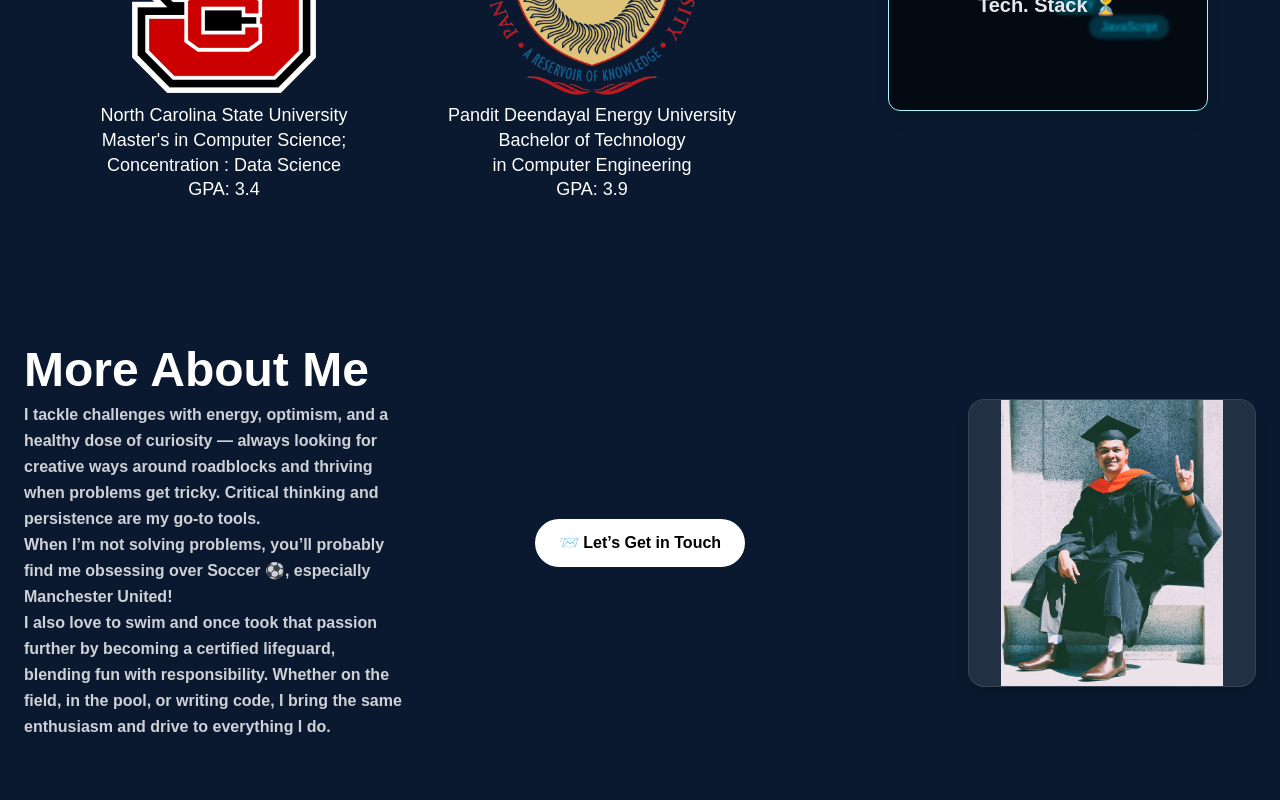
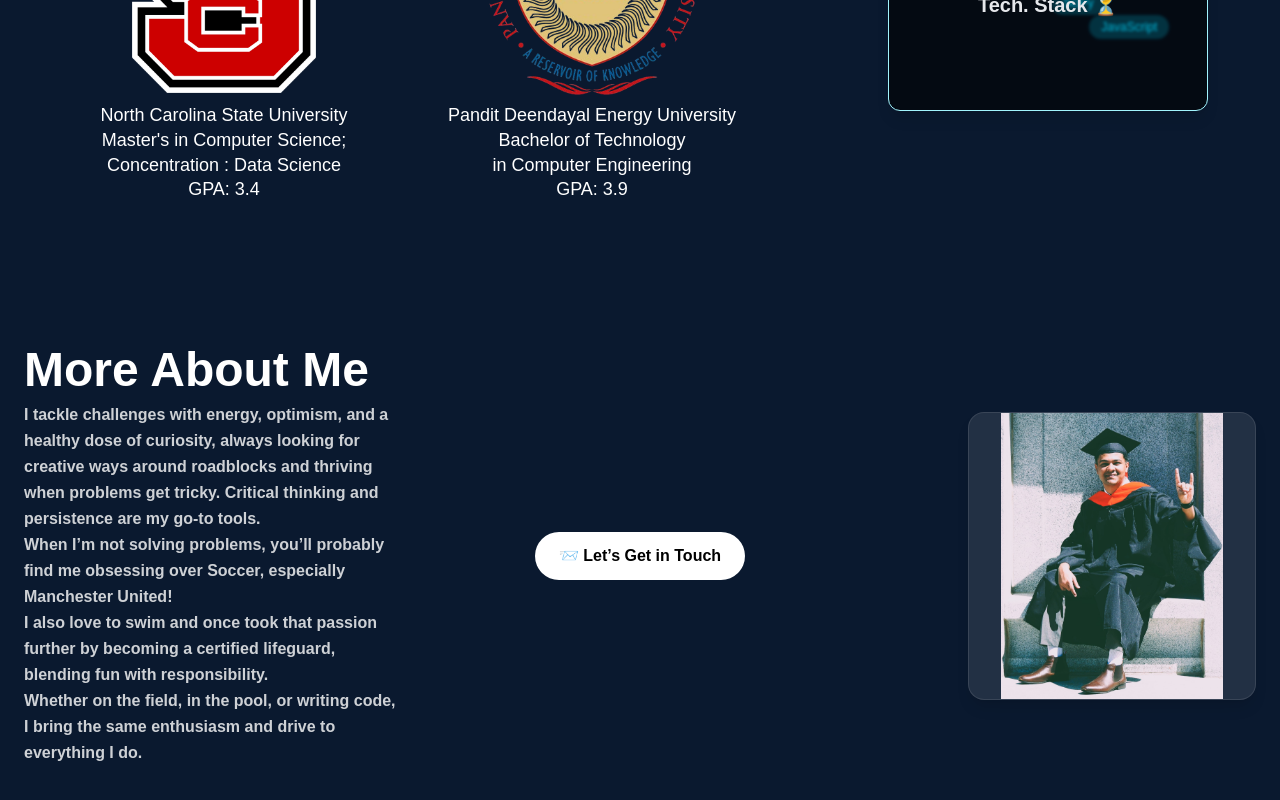
Before and after one commit to DivijShah/divij-portfolio, a Next.js app: page / in a window 1280 px wide. Shown: the part 2225-3025 px from the top of the page. Built offline with nearby package versions, Linux system fonts and the light colour scheme.

Commit message:
Add Vercel Analytics component and layout improvements

```diff
--- a/app/layout.js
+++ b/app/layout.js
@@ -27,6 +27,7 @@ export default function RootLayout({ children }) {
 
         {/* Page content */}
         {children}
+        <Analytics />
       </body>
     </html>
   );
--- a/app/page.js
+++ b/app/page.js
@@ -537,9 +537,9 @@ const colorMap = {
       <div className="space-y-4">
         <h2 className="text-5xl font-bold mb-2">More About Me</h2>
         <p className="text-base font-semibold leading-relaxed text-white/80">
-          I tackle challenges with energy, optimism, and a healthy dose of curiosity — always looking for creative ways around roadblocks and thriving when problems get tricky. Critical thinking and persistence are my go-to tools. <br />
-          When I’m not solving problems, you’ll probably find me obsessing over Soccer ⚽, especially Manchester United! <br />
-          I also love to swim and once took that passion further by becoming a certified lifeguard, blending fun with responsibility. Whether on the field, in the pool, or writing code, I bring the same enthusiasm and drive to everything I do.
+          I tackle challenges with energy, optimism, and a healthy dose of curiosity, always looking for creative ways around roadblocks and thriving when problems get tricky. Critical thinking and persistence are my go-to tools. <br />
+          When I’m not solving problems, you’ll probably find me obsessing over Soccer, especially Manchester United! <br />
+          I also love to swim and once took that passion further by becoming a certified lifeguard, blending fun with responsibility. <br /> Whether on the field, in the pool, or writing code, I bring the same enthusiasm and drive to everything I do.
           </p>
       </div>
 
--- a/package.json
+++ b/package.json
@@ -12,7 +12,7 @@
     "@vercel/analytics": "^1.5.0",
     "gsap": "^3.13.0",
     "lucide-react": "^0.525.0",
-    "next": "15.3.1",
+    "next": "^15.4.2",
     "react": "^19.0.0",
     "react-dom": "^19.0.0",
     "react-simple-typewriter": "^5.0.1"
```
Also changed, not shown: 1 other file (tests, documents, lock files or other folders).
